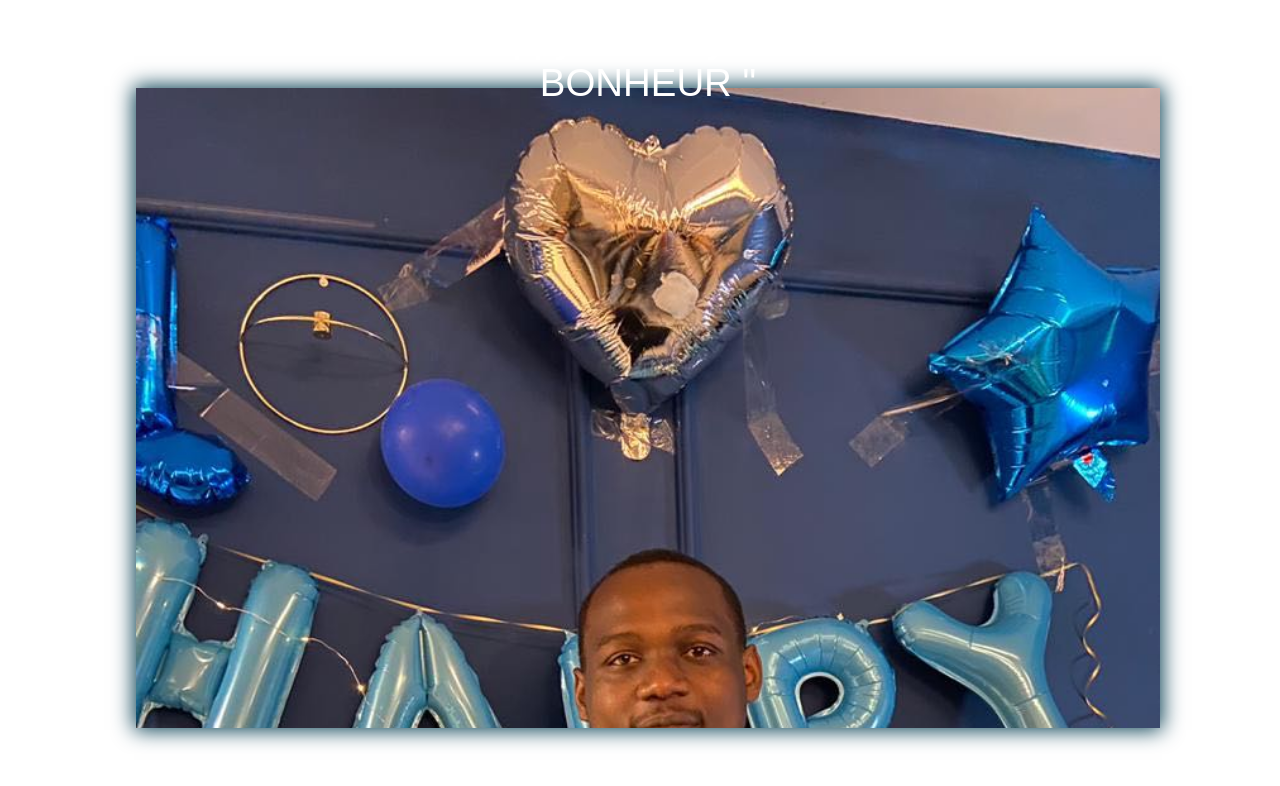
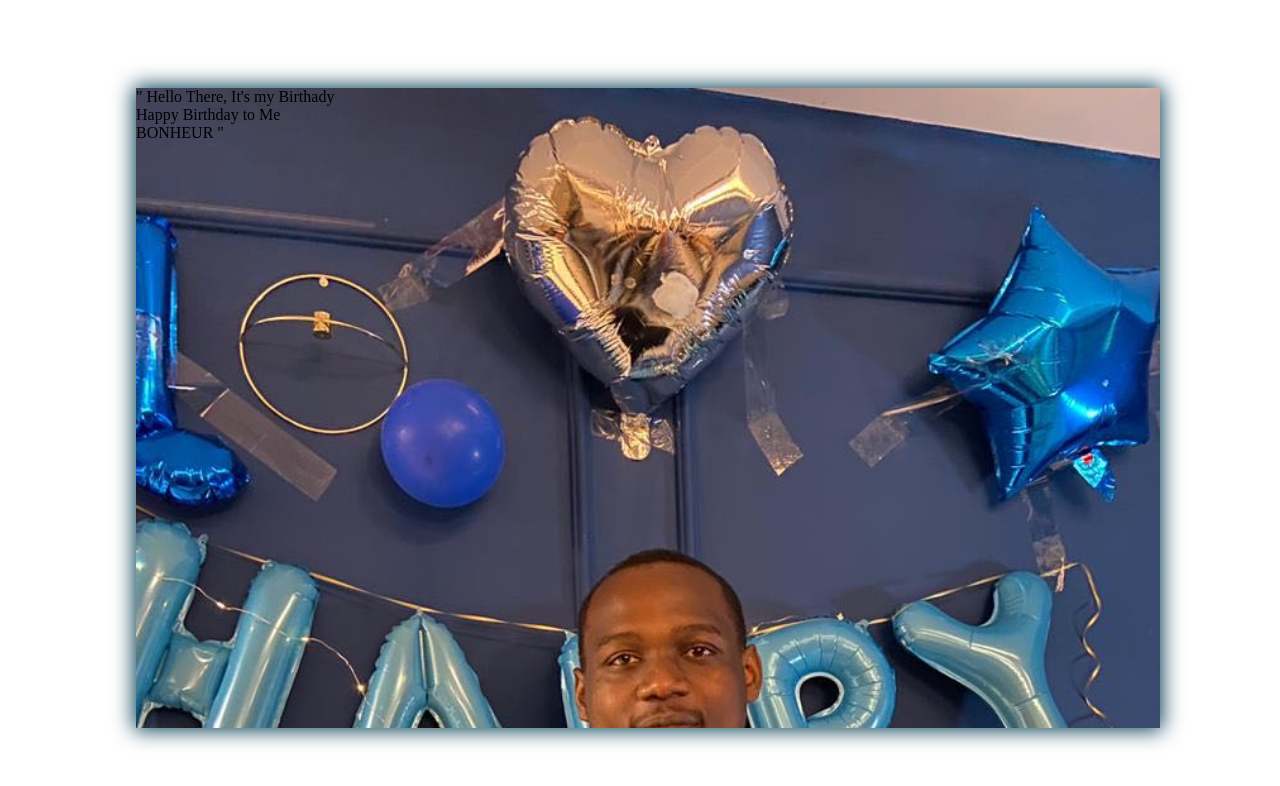
Before and after one commit to IBonheur/HappyBirthday, a plain HTML site: page Birthday-Wishishes/index.html in a window 1280 px wide. Drawn offline with nearby package versions, Linux system fonts and the light colour scheme.

Commit message:
modified

```diff
--- a/Birthday-Wishishes/index.html
+++ b/Birthday-Wishishes/index.html
@@ -10,14 +10,13 @@
 <body class="body-bg">
 
 	<div class="container" style= "background-image: url('./image/image1.jpg'); background-size: 100%;" >
-		<div class="container-data">
-			<div id="msg" style="margin-bottom:90% ;"></div>
-		</div>
-
+		<div id="msg" style="margin-bottom:90% ;"></div>
 
 	</div>
 
     <float id="float" style="margin-top: 100%; color: white;">Bonheur@BonTech</float>
+
+
     <script type="text/javascript" src="script.js"></script>
     <script src='//cdnjs.cloudflare.com/ajax/libs/jquery/2.1.3/jquery.min.js'
     src='//cdn.jsdelivr.net/velocity/1.2.2/velocity.min.js'></script>
```
Also changed, not shown: style.css (+4 -4 lines).
